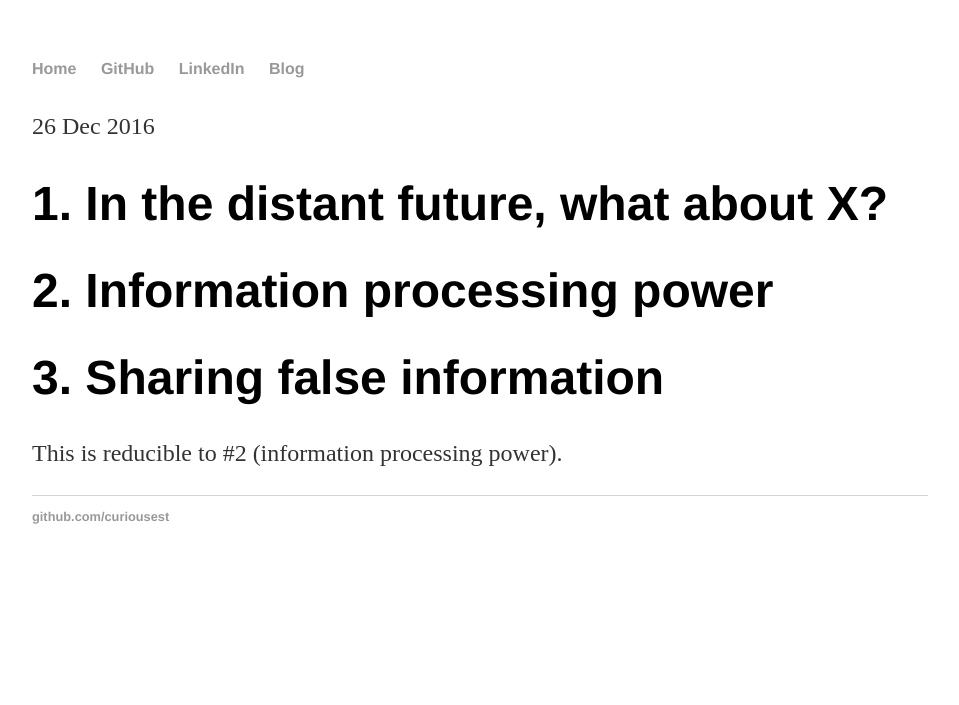
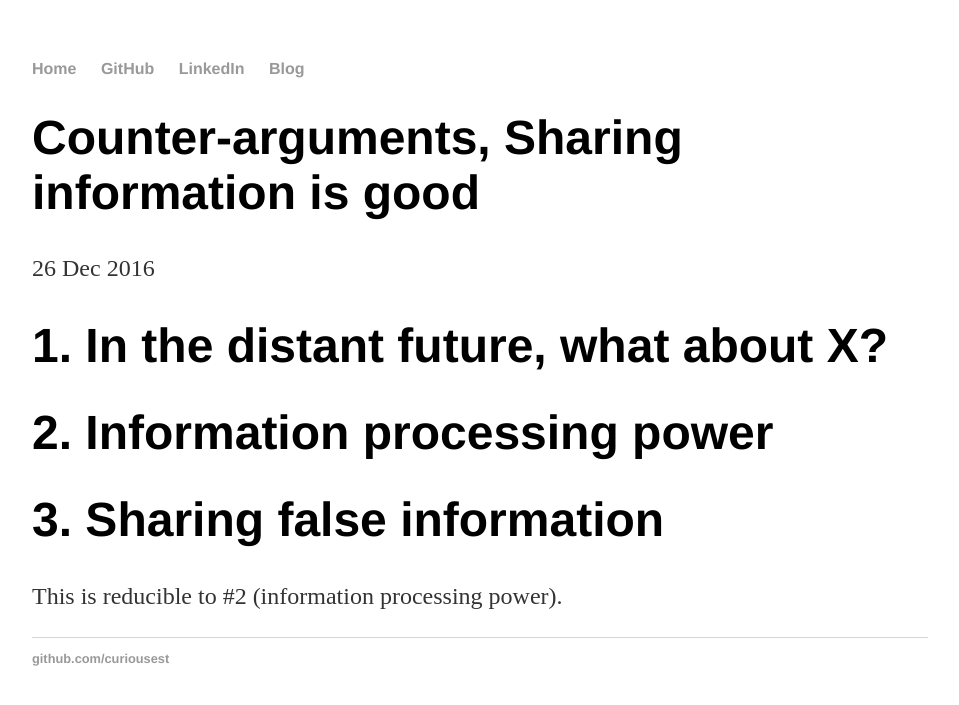
Before and after one commit to curiousest/curiousest.github.io, a Jekyll site: the page built from _posts/2016-12-26-counter-arguments-sharing-is-good.md, in a window 1280 px wide. Shown: the top 705 px of the page, without its empty margins (160-1119 px from the left). Built offline with Jekyll 4.4.1, drawn with Linux system fonts in a browser that asks for light colours; our own code applies the rules of GitHub Pages for plain Markdown files.

Commit message:
Update 2016-12-26-counter-arguments-sharing-is-good.md

```diff
--- a/_posts/2016-12-26-counter-arguments-sharing-is-good.md
+++ b/_posts/2016-12-26-counter-arguments-sharing-is-good.md
@@ -1,6 +1,6 @@
 ---
 layout: post
-title: Counter-arguments: Sharing information is good
+title: Counter-arguments, Sharing information is good
 date: '2016-12-26T11:52:00.001-05:00'
 author: Douglas Hindson
 tags: privacy
```
